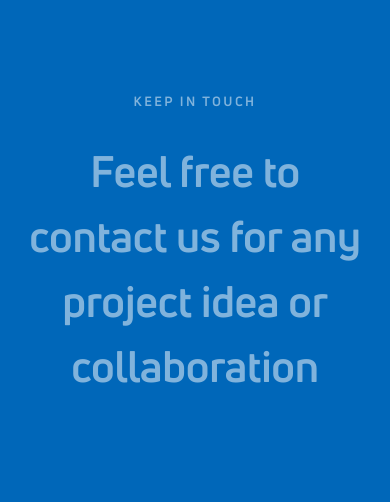
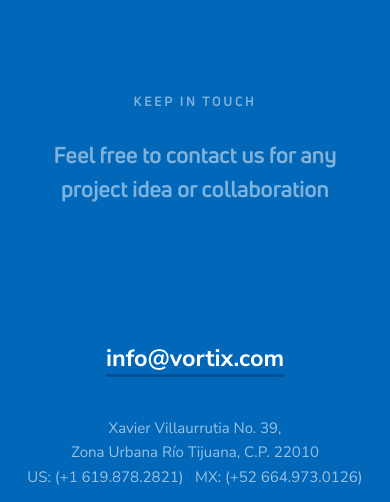
Before and after one commit to VortixMedical/VortixMedical, a plain HTML site: page index.html in a window 390 px wide. Shown: the part 5260-5762 px from the top of the page. Drawn offline with Linux system fonts and the light colour scheme; files whose address does not match are found by name.

Commit message:
Update main.css

```diff
--- a/css/main.css
+++ b/css/main.css
@@ -1570,32 +1570,37 @@
 }
 
 @media only screen and (max-width:1200px) {
-  .display-1 {
+  .display-1,
+  .display-2 {
     font-size: 4.5rem;
   }
 
-  .display-1 br {
+  .display-1 br,
+  .display-2 br {
     display: none;
   }
 
 }
 
 @media only screen and (max-width:1100px) {
-  .display-1 {
+  .display-1,
+  .display-2 {
     font-size: 4.2rem;
   }
 
 }
 
 @media only screen and (max-width:1000px) {
-  .display-1 {
+  .display-1,
+  .display-2 {
     font-size: 4rem;
   }
 
 }
 
 @media only screen and (max-width:800px) {
-  .display-1 {
+  .display-1,
+  .display-2 {
     font-size: 3.6rem;
     margin-bottom: 4.5rem;
   }
@@ -1611,7 +1616,8 @@
 }
 
 @media only screen and (max-width:700px) {
-  .display-1 {
+  .display-1,
+  .display-2 {
     font-size: 3.2rem;
   }
 
@@ -1622,7 +1628,8 @@
 }
 
 @media only screen and (max-width:600px) {
-  .display-1 {
+  .display-1,
+  .display-2 {
     font-size: 2.8rem;
     margin-bottom: 4.2rem;
   }
@@ -1630,7 +1637,8 @@
 }
 
 @media only screen and (max-width:500px) {
-  .display-1 {
+  .display-1,
+  .display-2 {
     font-size: 2.6rem;
   }
 
@@ -1641,7 +1649,8 @@
 }
 
 @media only screen and (max-width:400px) {
-  .display-1 {
+  .display-1,
+  .display-2 {
     font-size: 2.4rem;
   }
 
```
